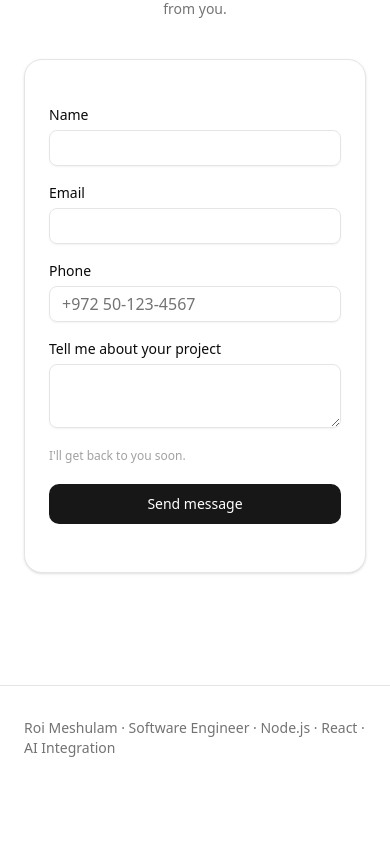
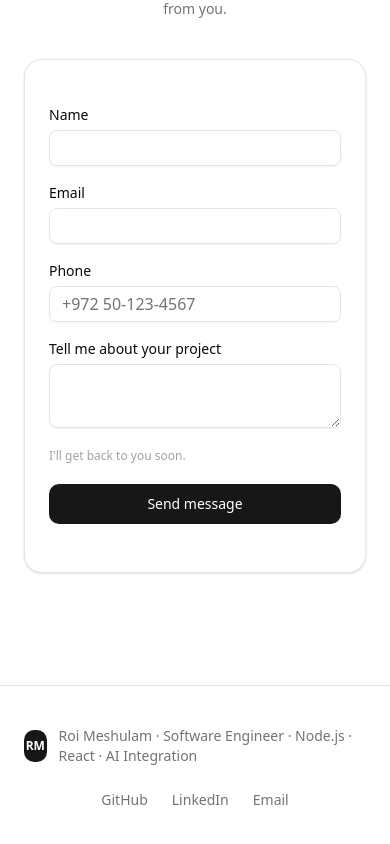
Before and after one commit to RoiMeshulam/MeshulamDevs-site, a Next.js app: page / in a window 390 px wide. Shown: the part 4857-5701 px from the top of the page. Before the commit the page ends 5647 px from the top, so only its background shows below. Built offline with nearby package versions, Linux system fonts and the light colour scheme; no server answers.

Commit message:
Update Footer.tsx

```diff
--- a/components/sections/Footer.tsx
+++ b/components/sections/Footer.tsx
@@ -1,9 +1,39 @@
 export default function Footer({ t }: { t: any }) {
     return (
-      <footer className="border-t bg-white">
-        <div className="mx-auto max-w-6xl px-6 py-8 text-sm text-muted-foreground">
-          {t.footer}
-        </div>
-      </footer>
+        <footer className="border-t border-neutral-200 bg-white">
+            <div className="mx-auto flex max-w-6xl flex-col items-center gap-6 px-6 py-10 sm:flex-row sm:justify-between">
+                <div className="flex items-center gap-3">
+                    <div className="flex h-8 w-8 items-center justify-center rounded-lg bg-neutral-900 text-xs font-bold text-white">
+                        RM
+                    </div>
+                    <p className="text-sm text-neutral-500">{t.footer}</p>
+                </div>
+
+                <div className="flex items-center gap-6 text-sm font-medium text-neutral-500">
+                    <a
+                        href="https://github.com/RoiMeshulam"
+                        target="_blank"
+                        rel="noopener noreferrer"
+                        className="transition-colors hover:text-neutral-900"
+                    >
+                        GitHub
+                    </a>
+                    <a
+                        href="https://www.linkedin.com/in/roi-meshulam"
+                        target="_blank"
+                        rel="noopener noreferrer"
+                        className="transition-colors hover:text-neutral-900"
+                    >
+                        LinkedIn
+                    </a>
+                    <a
+                        href="mailto:rohimesh21@gmail.com"
+                        className="transition-colors hover:text-blue-600"
+                    >
+                        Email
+                    </a>
+                </div>
+            </div>
+        </footer>
     );
-  }
+}
```
